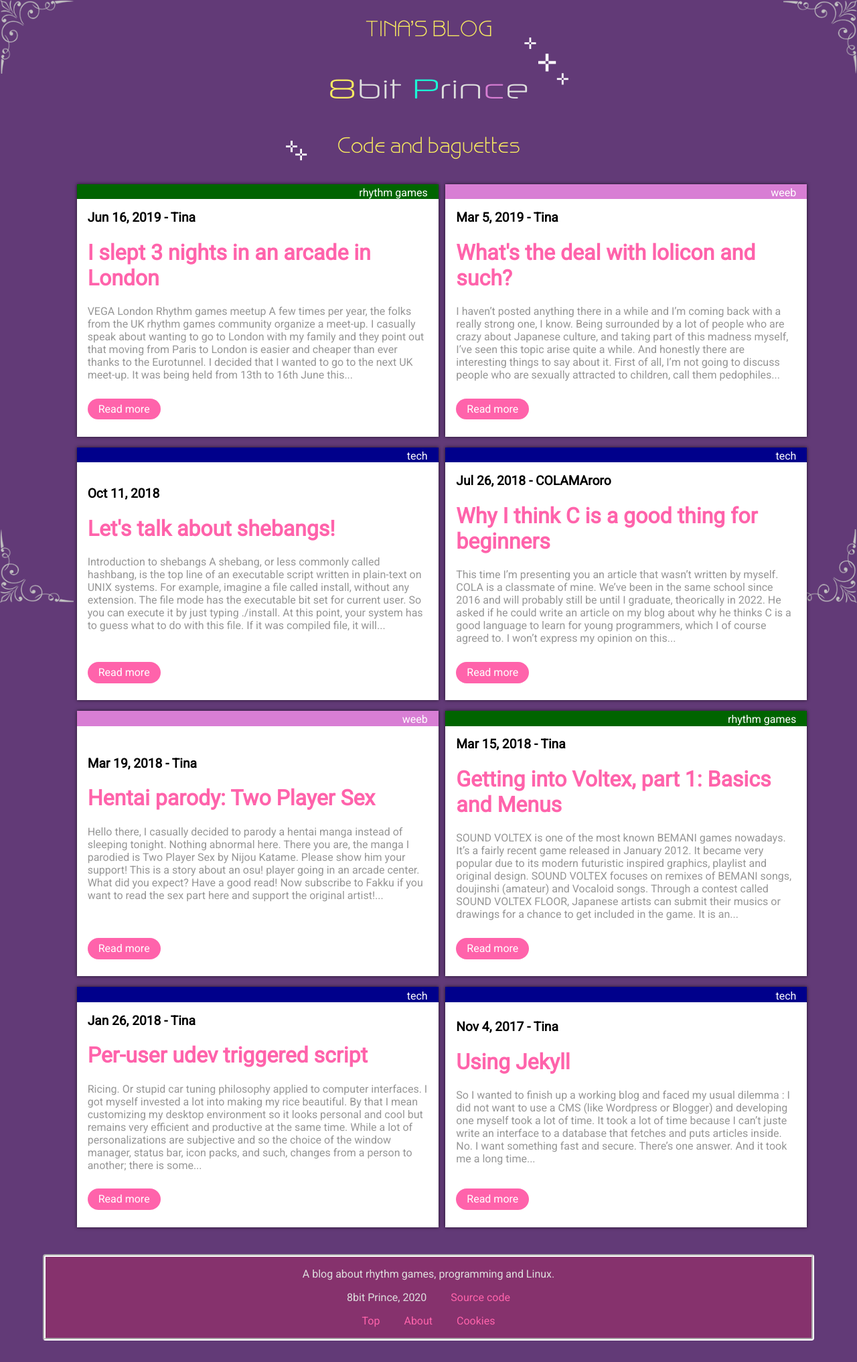
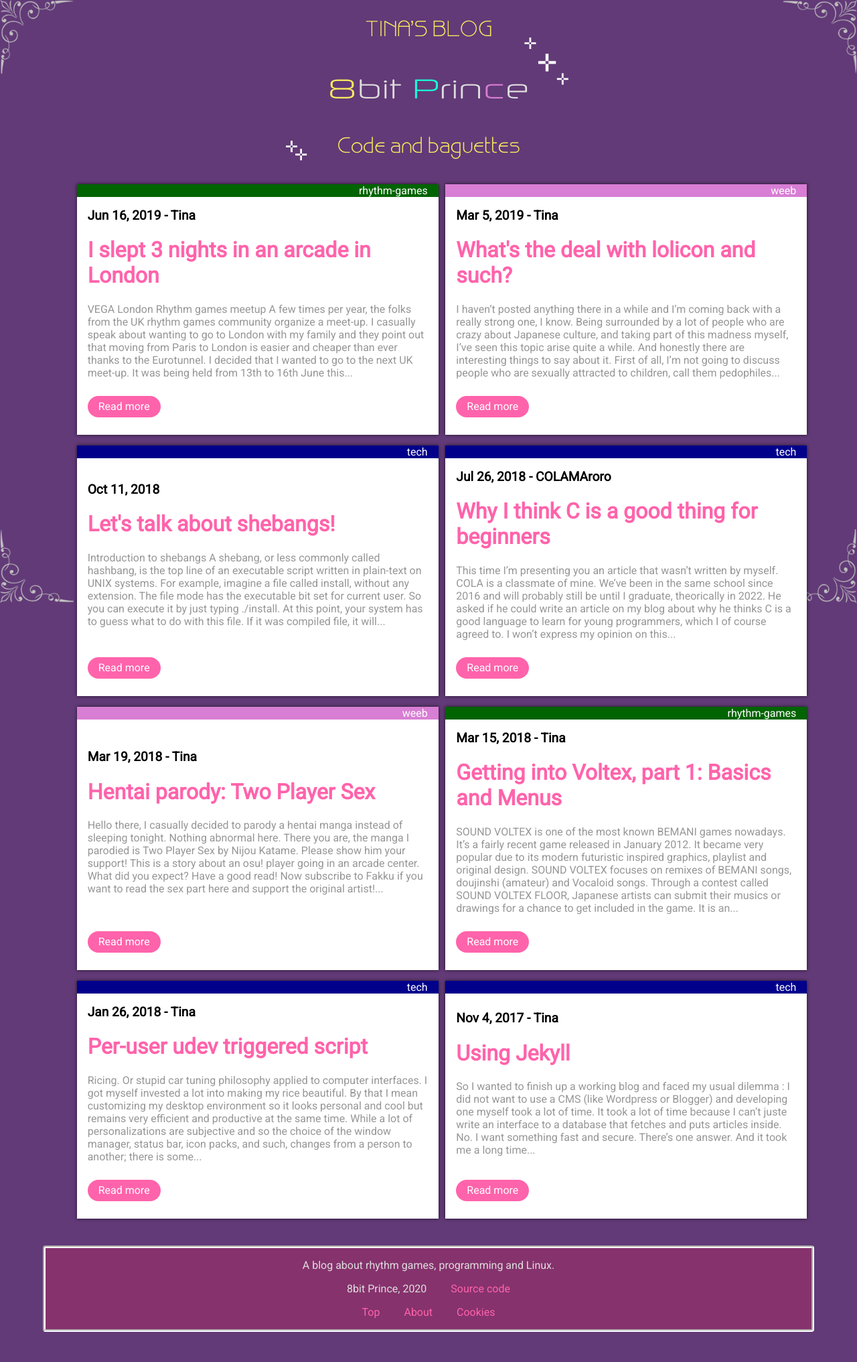
Before and after one commit to Tina-otoge/blog, a Jekyll site: the page built from index.md, in a window 1280 px wide. Shown: the whole page at 67% size. Built offline with Jekyll 4.4.1, drawn with Linux system fonts in a browser that asks for light colours.

Commit message:
Fix categories and sticky

```diff
--- a/_layouts/home.html
+++ b/_layouts/home.html
@@ -2,14 +2,25 @@
 layout: default
 ---
 
+{% if page.category %}
+{% assign category = page.category %}
+{% else %}
+{% assign category = "all" %}
+{% endif %}
+
 <div class="home">
 
-  {{ content }}
-
+	{% if category != "all" %}
+	<a href="{{ site.baseurl }}/">⬅ Back to all posts</a>
+	{% endif %}
   <!-- <h1 class="page-heading">Posts:</h1> -->
   <ul class="post-list">
     {% for post in site.posts %}
-    	<li class="post-thumb {{ post.category }}">
+    {% if category == "all" or post.category contains category %}
+    <li class="post-thumb {{ post.category }}">
+      <div class="category {{ post.category }}">
+        <a href="{{ site.baseurl }}/categories/{{ post.category }}.html">{{ post.category }}</a>
+      </div>
       <div class="content">
         {% assign date_format = site.minima.date_format | default: "%b %-d, %Y" %}
         {% assign author = site.data.authors[post.author] %}
@@ -21,6 +32,7 @@
         <a class="button" href="{{ post.url | relative_url }}">Read more</a>
       </p>
     </li>
+    {% endif %}
     {% endfor %}
   </ul>
 
--- a/_layouts/post.html
+++ b/_layouts/post.html
@@ -28,8 +28,8 @@
       • <span itemprop="name">{{ author.name }}</span>
     </span>
     {% endif %}
-    {% if page.category %}
-    <span class="post-category">• {{ page.category }}</span>
+  	{% if page.category %}
+    <span class="post-category">• <a href="{{ site.baseurl }}/categories/{{ page.category }}.html">{{ page.category }}</a></span>
     {% endif %}
     </p>
   </header>
--- a/assets/prince.css
+++ b/assets/prince.css
@@ -61,7 +61,7 @@
   font-size: 32px;
 }
 
-header a, header a:visited {
+#header a, #header a:visited {
   color: inherit;
 }
 
@@ -170,6 +170,11 @@
   max-width: 72%;
 }
 
+.author {
+  position: sticky;
+  top: 1em;
+}
+
 @media screen and (max-width: 1100px) {
   .post-container {
     display: block;
@@ -183,6 +188,9 @@
   }
   .post-comments {
     max-width: 100%;
+  }
+  .author {
+    position: relative;
   }
 }
 
@@ -241,11 +249,6 @@
   white-space: pre-wrap;
 }
 
-aside {
-  position: sticky;
-  top: 0;
-}
-
 aside h1 {
   font-size: 2em;
   margin: 4px 0;
@@ -268,28 +271,28 @@
   display: flex;
 }
 
-.post-thumb:before {
-  content: '';
-  height: 1em;
+.category {
+  height: 1.2em;
   margin: -1em -1em 0;
   color: white;
   text-align: right;
-  padding: 0.2em 1em;
+  padding: 0 1em;
   background-color: var(--gray);
 }
 
-.post-thumb.weeb:before {
-  content: 'weeb';
+.category a, .category a:visited {
+  color: inherit;
+}
+
+.category.weeb {
   background-color: var(--pink);
 }
 
-.post-thumb.tech:before {
-  content: 'tech';
+.category.tech {
   background-color: var(--blue);
 }
 
-.post-thumb.rhythm-games:before {
-  content: 'rhythm games';
+.category.rhythm-games {
   background-color: var(--green);
 }
 
--- /dev/null
+++ b/categories/rhythm-games.html
@@ -0,0 +1,4 @@
+---
+layout: home
+category: rhythm-games
+---
--- /dev/null
+++ b/categories/tech.html
@@ -0,0 +1,4 @@
+---
+layout: home
+category: tech
+---
--- /dev/null
+++ b/categories/weeb.html
@@ -0,0 +1,4 @@
+---
+layout: home
+category: weeb
+---
```
Also changed, not shown: _config.yml (+4 -5 lines), categories/index.html (added, +10 -0 lines).
